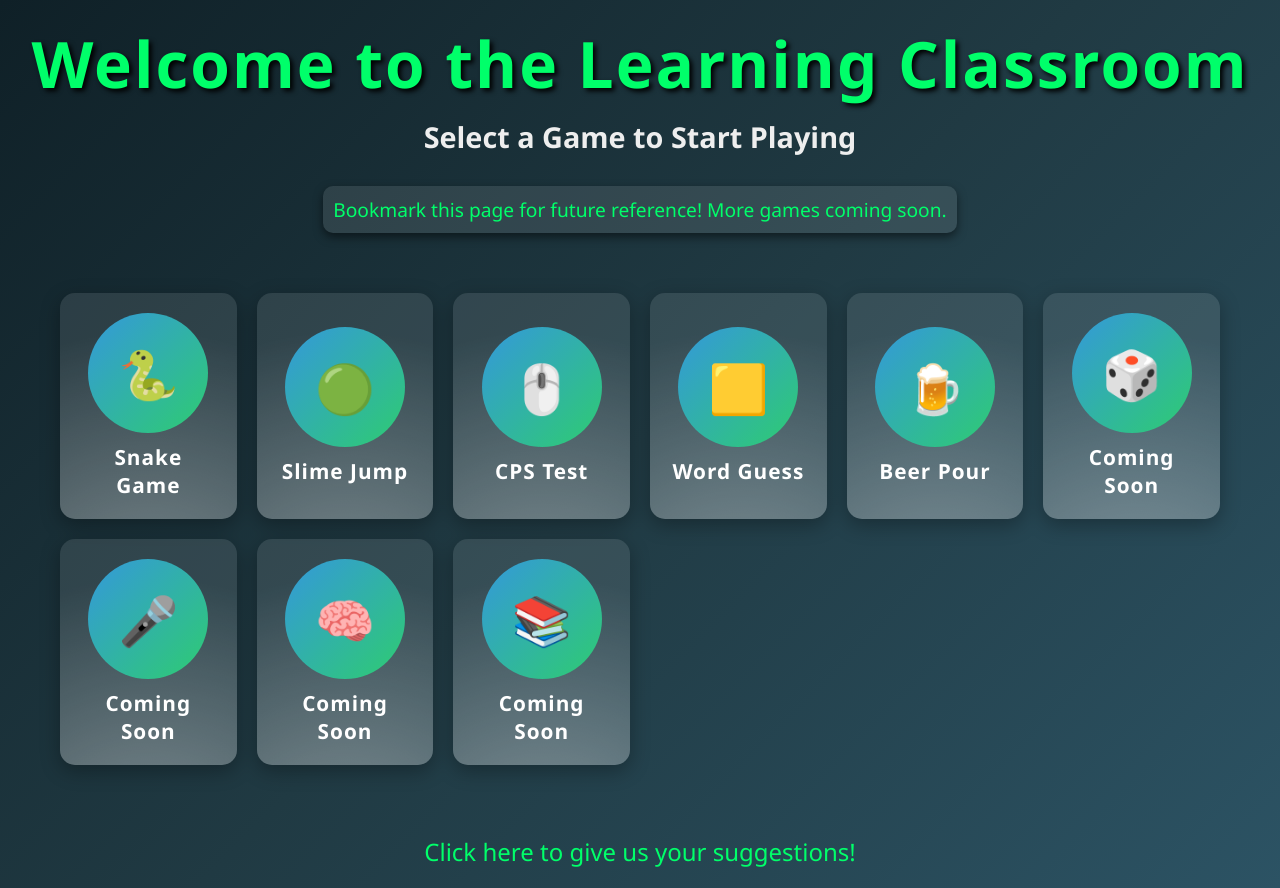
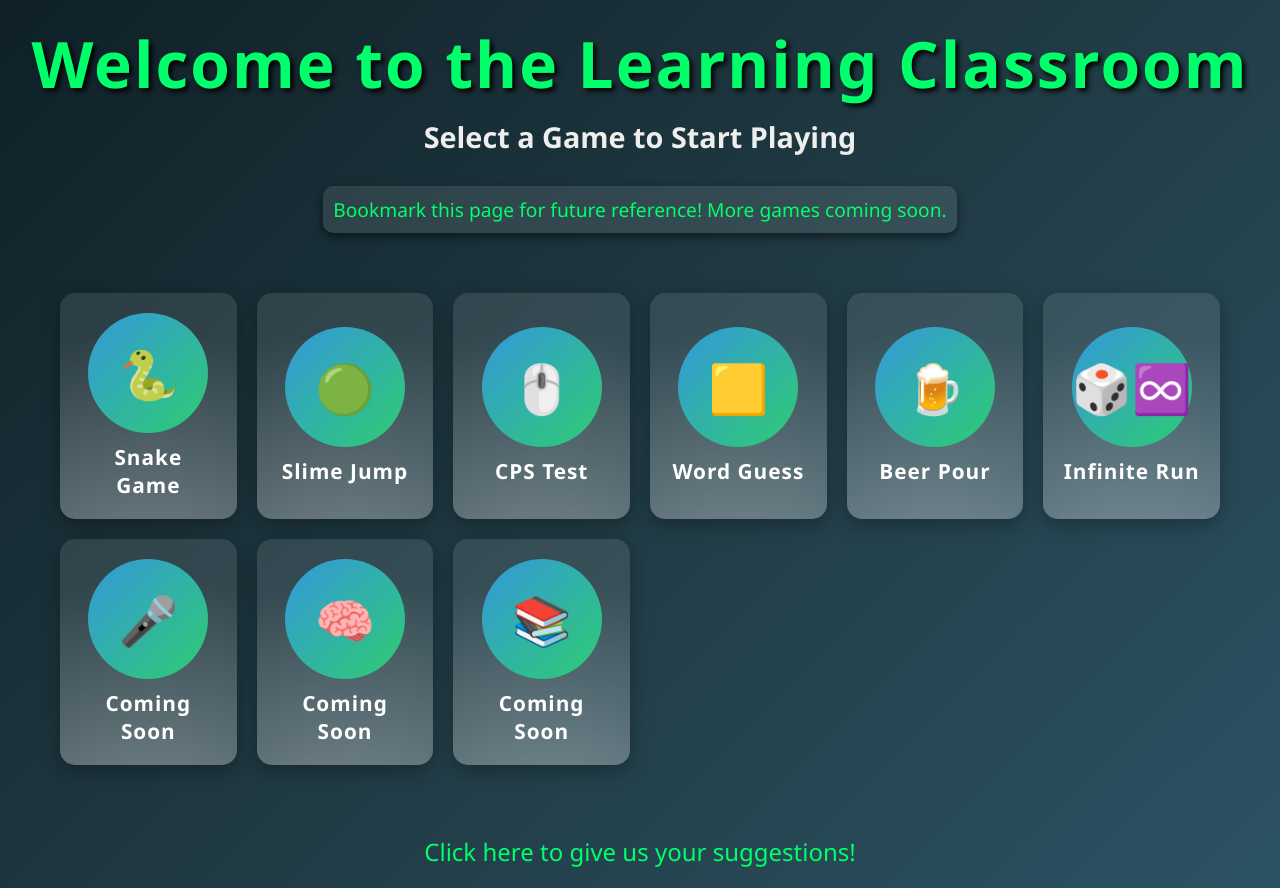
Before and after one commit to learningclassroom/learningclassroom.github.io, a plain HTML site: page index.html in a window 1280 px wide. Drawn offline with Linux system fonts and the light colour scheme.

Commit message:
Update index.html

```diff
--- a/index.html
+++ b/index.html
@@ -258,9 +258,9 @@
             <div class="square">🍺</div>
             <div class="name">Beer Pour</div>
         </div>
-        <div class="item">
-            <div class="square">🎲</div>
-            <div class="name">Coming Soon</div>
+        <div class="item" onclick="window.location.href='infiniterun.html'">
+            <div class="square">🎲♾️</div>
+            <div class="name">Infinite Run</div>
         </div>
         <div class="item">
             <div class="square">🎤</div>
```
